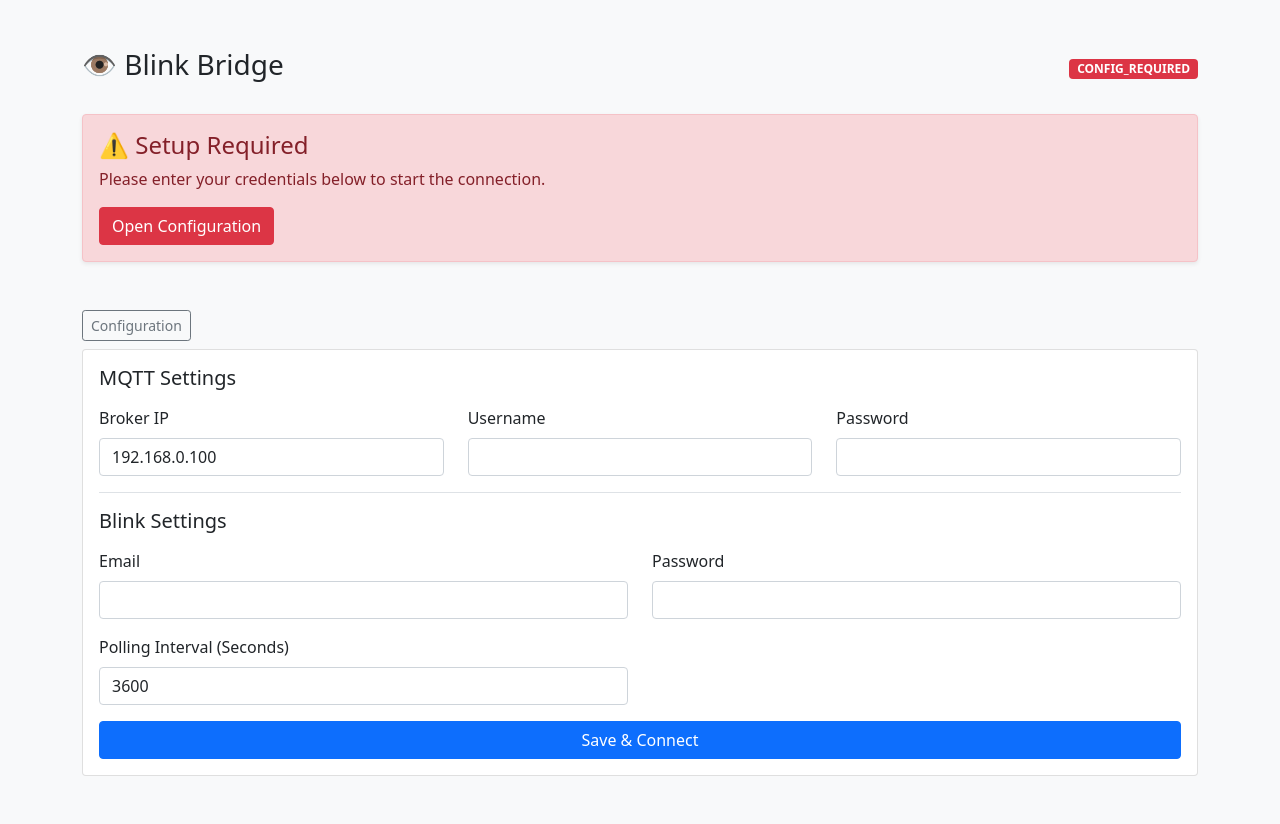
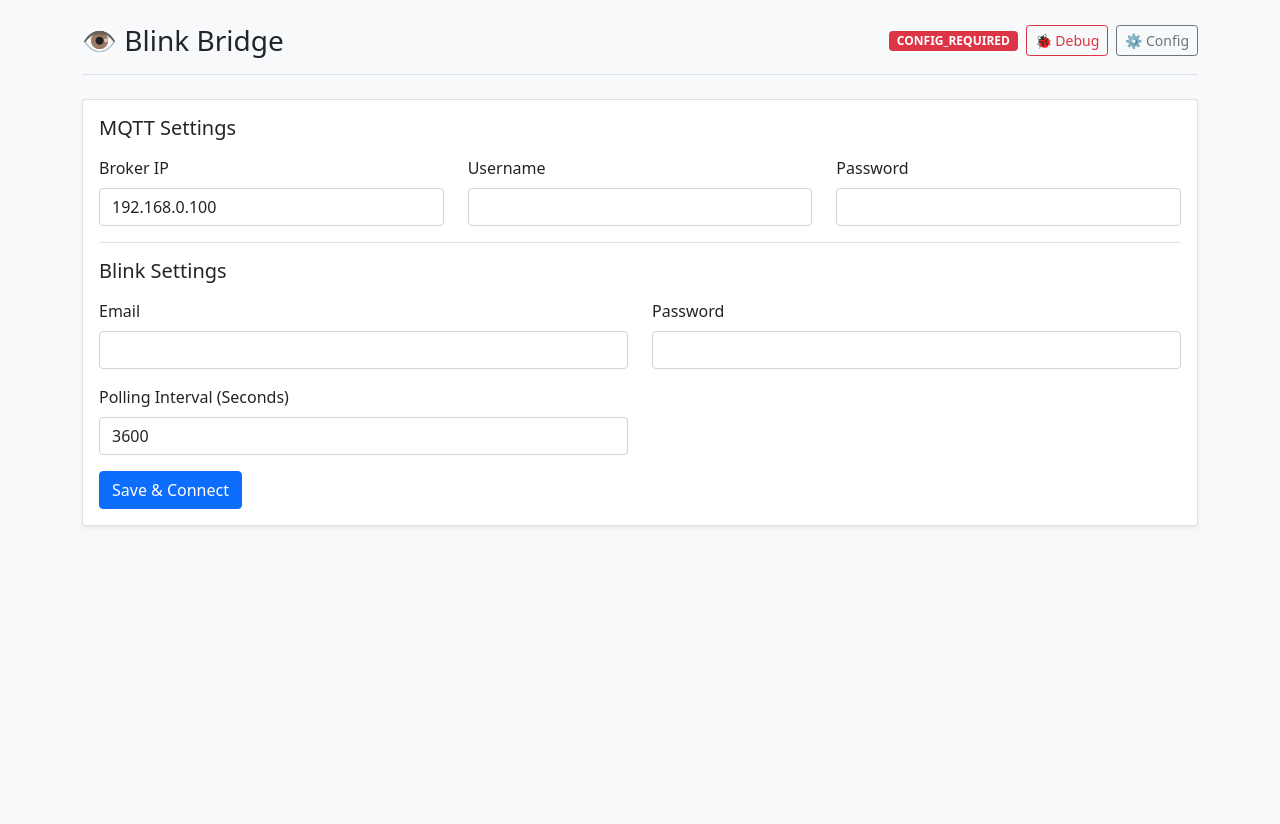
Before and after one commit to stone17/my_blink_mqtt_bridge, a FastAPI app: page / in a window 1280 px wide. After the commit the page ends 527 px from the top, so only its background shows below. Run offline with FastAPI, Linux system fonts and the light colour scheme.

Commit message:
2fa fixes and debug option

```diff
--- a/app/main.py
+++ b/app/main.py
@@ -205,7 +205,11 @@ app.mount("/images", StaticFiles(directory="/app/images"), name="images")
 @app.get("/", response_class=HTMLResponse)
 async def index(request: Request):
     return templates.TemplateResponse("index.html", {
-        "request": request, "state": system_state, "data": latest_data, "config": cfg.data
+        "request": request,
+        "state": system_state,
+        "data": latest_data,
+        "config": cfg.data,
+        "now": int(time.time())  # <--- ADD THIS LINE
     })
 
 @app.post("/verify_2fa")
--- a/app/templates/index.html
+++ b/app/templates/index.html
@@ -3,78 +3,27 @@
 <head>
     <title>Blink MQTT Bridge</title>
     <link href="https://cdn.jsdelivr.net/npm/bootstrap@5.1.3/dist/css/bootstrap.min.css" rel="stylesheet">
+    <style>
+        .offline-cam { opacity: 0.6; grayscale: 100%; filter: grayscale(100%); }
+    </style>
 </head>
-<body class="bg-light container py-5">
+<body class="bg-light container py-4">
 
-    <div class="d-flex justify-content-between align-items-center mb-4">
-        <h3>👁️ Blink Bridge</h3>
-        <span class="badge bg-{{ 'success' if state == 'CONNECTED' else 'warning' if state == 'WAITING_2FA' else 'danger' }}">
-            {{ state }}
-        </span>
-    </div>
+    <div class="d-flex justify-content-between align-items-center mb-4 pb-3 border-bottom">
+        <h3 class="m-0">👁️ Blink Bridge</h3>
 
-    {% if state == 'WAITING_2FA' %}
-    <div class="alert alert-warning">
-        <h4>🔐 2FA Code Required</h4>
-        <p>A code has been sent to your device.</p>
-        <form action="/verify_2fa" method="post" class="d-flex gap-2">
-            <input name="code" class="form-control" style="max-width:150px" placeholder="123456" required>
-            <button class="btn btn-warning">Verify</button>
-        </form>
-    </div>
-    {% endif %}
-
-    {% if state == 'CONFIG_REQUIRED' or state == 'ERROR' %}
-    <div class="alert alert-danger shadow-sm">
-        <h4 class="alert-heading">⚠️ Setup Required</h4>
-        <p>Please enter your credentials below to start the connection.</p>
-        <button class="btn btn-danger" data-bs-toggle="collapse" data-bs-target="#cfg">Open Configuration</button>
-    </div>
-    {% endif %}
-
-    {% if state == 'CONNECTED' %}
-    <div class="card mb-4">
-        <div class="card-body d-flex justify-content-between align-items-center">
-            <div>
-                <h5 class="text-muted">System State</h5>
-                <h2 class="{{ 'text-danger' if data.armed else 'text-success' }}">{{ data.status_str }}</h2>
-            </div>
-            <form action="/arm" method="post">
-                {% if data.armed %}
-                <button name="action" value="DISARM" class="btn btn-success btn-lg">DISARM SYSTEM</button>
-                {% else %}
-                <button name="action" value="ARM" class="btn btn-danger btn-lg">ARM SYSTEM</button>
-                {% endif %}
-            </form>
+        <div class="d-flex gap-2 align-items-center">
+            <span class="badge bg-{{ 'success' if state == 'CONNECTED' else 'warning' if state == 'WAITING_2FA' else 'danger' }}">
+                {{ state }}
+            </span>
+            <button class="btn btn-outline-danger btn-sm" data-bs-toggle="modal" data-bs-target="#debugModal">🐞 Debug</button>
+            <button class="btn btn-outline-secondary btn-sm" data-bs-toggle="collapse" data-bs-target="#cfg">⚙️ Config</button>
         </div>
     </div>
 
-    <div class="row g-3">
-        {% for cam in data.cameras %}
-        <div class="col-md-4">
-            <div class="card shadow-sm h-100">
-                <div class="card-header d-flex justify-content-between">
-                    <strong>{{ cam.name }}</strong>
-                    <span>{{ cam.temperature }}°C</span>
-                </div>
-                <div class="card-body text-center">
-                    <img src="/images/{{ cam.name }}.jpg" class="img-fluid rounded mb-2"
-                         onerror="this.style.display='none'" alt="Latest Snap">
-                    <br>
-                    <form action="/snap/{{ cam.name }}" method="post" class="d-inline">
-                        <button class="btn btn-primary btn-sm w-100">📸 Take New Picture</button>
-                    </form>
-                </div>
-            </div>
-        </div>
-        {% endfor %}
-    </div>
-    {% endif %}
-
-    <div class="mt-5">
-        <button class="btn btn-outline-secondary btn-sm" data-bs-toggle="collapse" data-bs-target="#cfg">Configuration</button>
-        <div id="cfg" class="collapse {{ 'show' if state == 'CONFIG_REQUIRED' else '' }} mt-2">
-            <form action="/save_config" method="post" class="card card-body">
+    <div id="cfg" class="collapse {{ 'show' if state == 'CONFIG_REQUIRED' else '' }} mb-4">
+        <div class="card card-body bg-white shadow-sm">
+            <form action="/save_config" method="post">
                 <h5 class="mb-3">MQTT Settings</h5>
                 <div class="row">
                     <div class="col-md-4 mb-3">
@@ -111,9 +60,85 @@
         </div>
     </div>
 
+    {% if state == 'WAITING_2FA' %}
+    <div class="alert alert-warning shadow-sm">
+        <h4>🔐 2FA Code Required</h4>
+        <p>A code has been sent to your device via SMS/Email.</p>
+        <form action="/verify_2fa" method="post" class="d-flex gap-2">
+            <input name="code" class="form-control" style="max-width:150px" placeholder="123456" required>
+            <button class="btn btn-warning">Verify Code</button>
+        </form>
+    </div>
+    {% endif %}
+
+    {% if state == 'CONNECTED' %}
+    <div class="card mb-4 border-0 shadow-sm">
+        <div class="card-body d-flex justify-content-between align-items-center">
+            <div>
+                <h5 class="text-muted mb-0">System Status</h5>
+                <h2 class="mb-0 {{ 'text-danger' if data.armed else 'text-success' }}">
+                    {{ data.status_str }}
+                </h2>
+            </div>
+            <form action="/arm" method="post">
+                {% if data.armed %}
+                <button name="action" value="DISARM" class="btn btn-success btn-lg px-4">DISARM SYSTEM</button>
+                {% else %}
+                <button name="action" value="ARM" class="btn btn-danger btn-lg px-4">ARM SYSTEM</button>
+                {% endif %}
+            </form>
+        </div>
+    </div>
+
+    <div class="row g-3">
+        {% for cam in data.cameras %}
+        <div class="col-md-4">
+            <div class="card shadow-sm h-100 {{ 'offline-cam' if not cam.online else '' }}">
+                <div class="card-header d-flex justify-content-between align-items-center {{ 'bg-danger text-white' if not cam.online else '' }}">
+                    <strong>{{ cam.name }}</strong>
+                    {% if cam.online %}
+                        <span class="badge bg-light text-dark">{{ cam.temperature }}°C</span>
+                    {% else %}
+                        <span class="badge bg-dark">OFFLINE</span>
+                    {% endif %}
+                </div>
+                <div class="card-body text-center p-2">
+                    <div style="position: relative; min-height: 200px; background: #eee;" class="rounded mb-2 d-flex align-items-center justify-content-center">
+                        {% if cam.online %}
+                            <img src="/images/{{ cam.name }}.jpg?t={{ now }}" class="img-fluid rounded"
+                                 style="max-height: 250px;"
+                                 onerror="this.style.display='none'" alt="Latest Snap">
+                        {% else %}
+                            <p class="text-muted">Camera Offline</p>
+                        {% endif %}
+                    </div>
+
+                    <form action="/snap/{{ cam.name }}" method="post">
+                        <button class="btn btn-primary btn-sm w-100" {{ 'disabled' if not cam.online else '' }}>
+                            📸 Take New Picture
+                        </button>
+                    </form>
+                </div>
+            </div>
+        </div>
+        {% endfor %}
+    </div>
+    {% endif %}
+
+    <div class="modal fade" id="debugModal" tabindex="-1" aria-hidden="true">
+        <div class="modal-dialog modal-xl">
+            <div class="modal-content">
+                <div class="modal-header">
+                    <h5 class="modal-title">🐞 Raw Device Data</h5>
+                    <button type="button" class="btn-close" data-bs-dismiss="modal" aria-label="Close"></button>
+                </div>
+                <div class="modal-body bg-dark text-white p-3">
+                    <pre><code>{{ data.raw_json }}</code></pre>
+                </div>
+            </div>
+        </div>
+    </div>
+
     <script src="https://cdn.jsdelivr.net/npm/bootstrap@5.1.3/dist/js/bootstrap.bundle.min.js"></script>
-    <script>
-        setTimeout(() => location.reload(), 15000);
-    </script>
 </body>
 </html>
```
Also changed, not shown: app/blink_service.py (+48 -40 lines).
